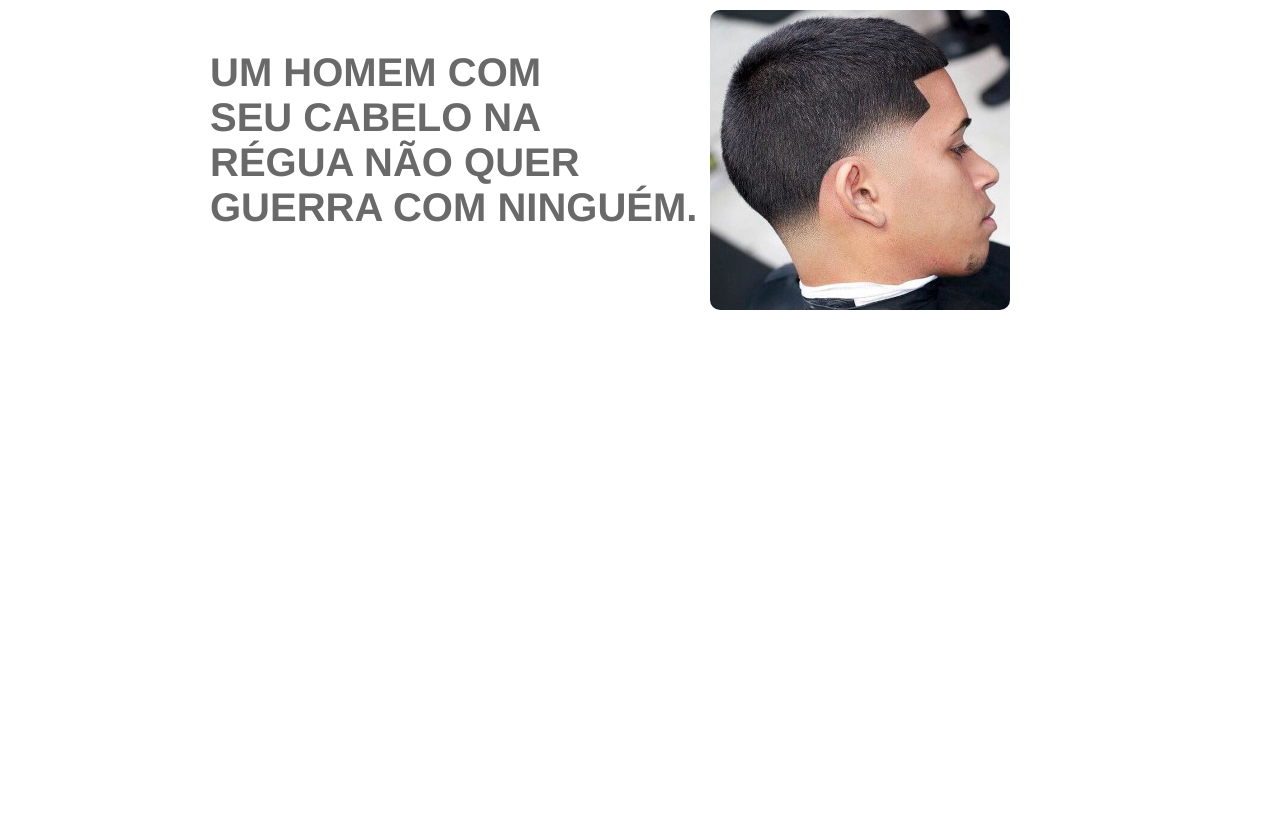
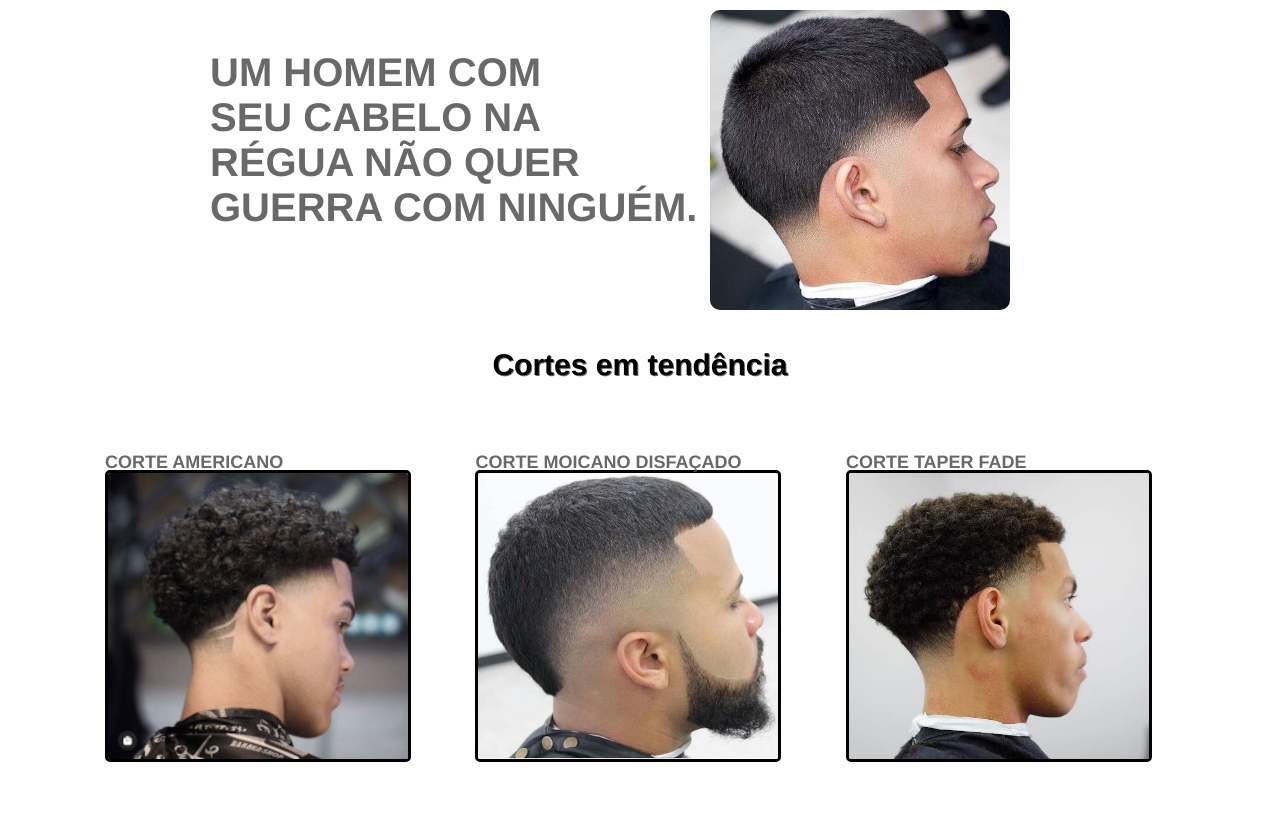
Before and after one commit to gab3765028/projeto_barbearia, a plain HTML site: page index.html in a window 1280 px wide. Shown: the part 450-1274 px from the top of the page. Before the commit the page ends 800 px from the top, so only its background shows below. Drawn offline with Linux system fonts and the light colour scheme.

Commit message:
trabalhando com imagens de cortes de cabelo fazendo modificações nas imagens alterando posição

```diff
--- a/css/style.css
+++ b/css/style.css
@@ -4,9 +4,9 @@
     font-family: Helvetica;
     box-sizing: border-box;
 }
+
 .nav{
     position: relative;
-
 }
 .navbar-container{
     width: 100%;
@@ -40,6 +40,7 @@
 .nav-itens a{
     color: black;
     text-decoration: none;
+    text-transform: uppercase;
     font-size: 19px;
     font-weight: bold;
     transition: 0,5s;
@@ -56,7 +57,6 @@
     height: 300px;
     border-radius: 5px;
     position: relative;
-
 }
 .titulo{
     position: absolute;
@@ -70,6 +70,8 @@
     padding: 30px;
     position: relative;
     margin: 10px;
+    width: 100%;
+    height: 350px;
 }
 .polite p{
     position: absolute;
@@ -86,6 +88,33 @@
     position: absolute;
     left: 700px;
     border-radius: 10px;
+}
+.tnd{
+    text-align: center;
+    padding: 8px;
+    font-size: 30px;
+    text-shadow: 1px 1px #696969;
+}
+.cutting_style{
 
-
+   padding: 25px;
+   position: relative;
+   margin: 25px 50px;
 }
+.cutting_style img{
+    margin: 30px;
+    border: 3px solid black;
+    border-radius: 5px;
+}
+.cutting_style figcaption{
+    position: absolute;
+    display: inline-block;
+    top: 5px;
+    border-radius: 5px;
+    font-size: 18px;
+    margin: 30px;
+    line-height: 25px;
+    text-transform: uppercase;
+    font-weight: bold;
+    color: #696969;
+}
--- a/index.html
+++ b/index.html
@@ -34,6 +34,15 @@
                     <img src="img/23e9557435d2b381e93f9cd7088493f3.jpg" alt="corte de cria" class="polite_image">
                  </figure>
         </div>
+        <h2 class="tnd">Cortes em tendência</h2>
+        <div class="cutting_style">
+            <figcaption>corte americano</figcaption>
+            <img src="img/0b5313cf5f84dc2b3e39192ca5a9d928.jpg" alt="corte americano">
+            <figcaption>corte moicano disfaçado</figcaption>
+            <img src="img/b7f12002fcfdfd78ccd579a2463ba702.jpg" alt="corte americano disfarçado">
+            <figcaption>corte taper fade</figcaption>
+            <img src="img/corte-de-cabelo-crespo-taper-fade-3.jpg" alt="taper fide">
+        </div>
     </div>
 </body>
 </html>
```
Also changed, not shown: img/0b5313cf5f84dc2b3e39192ca5a9d928.jpg (added), img/a577df59e66fa465b863ef2943f3770f.jpg (added), img/b7f12002fcfdfd78ccd579a2463ba702.jpg (added), img/corte-de-cabelo-crespo-taper-fade-3.jpg (added).
